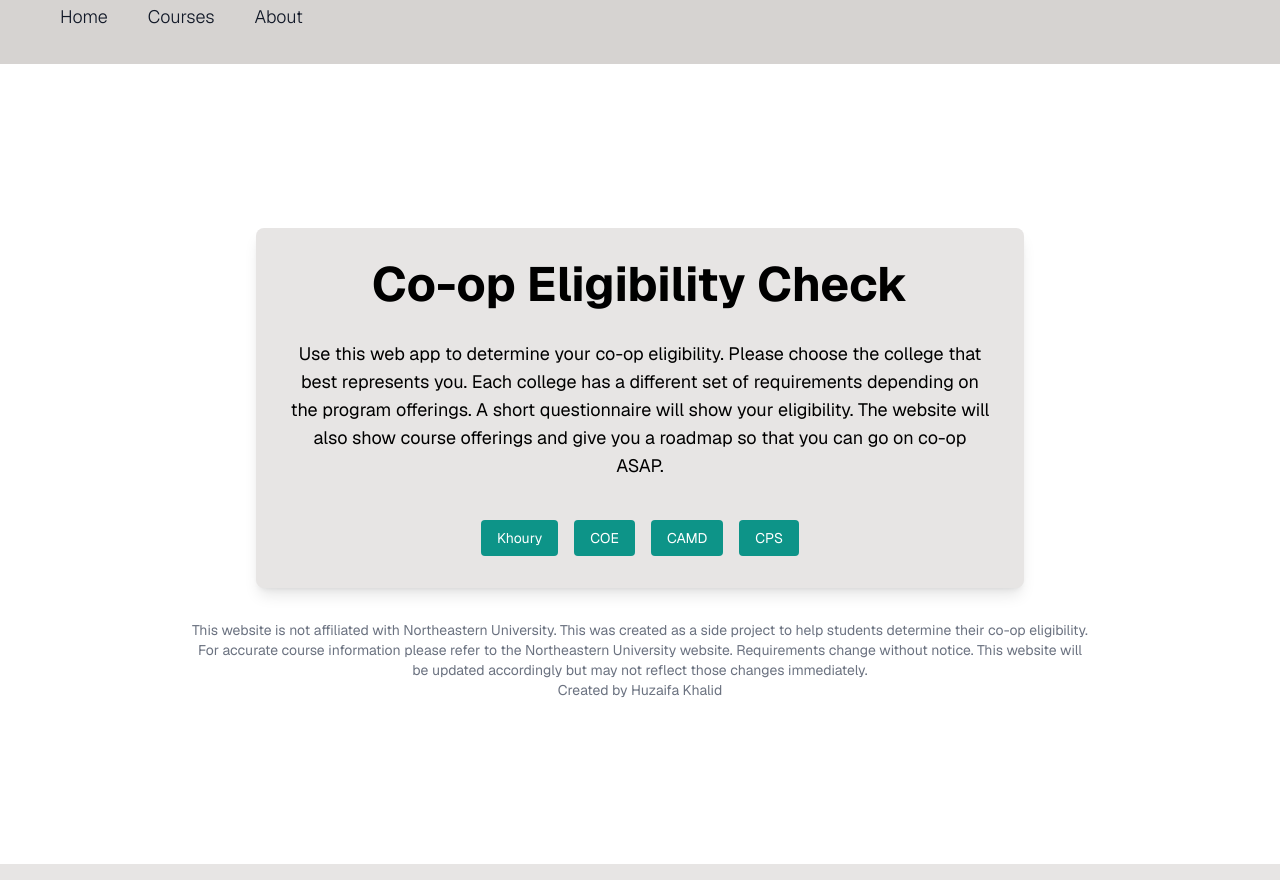
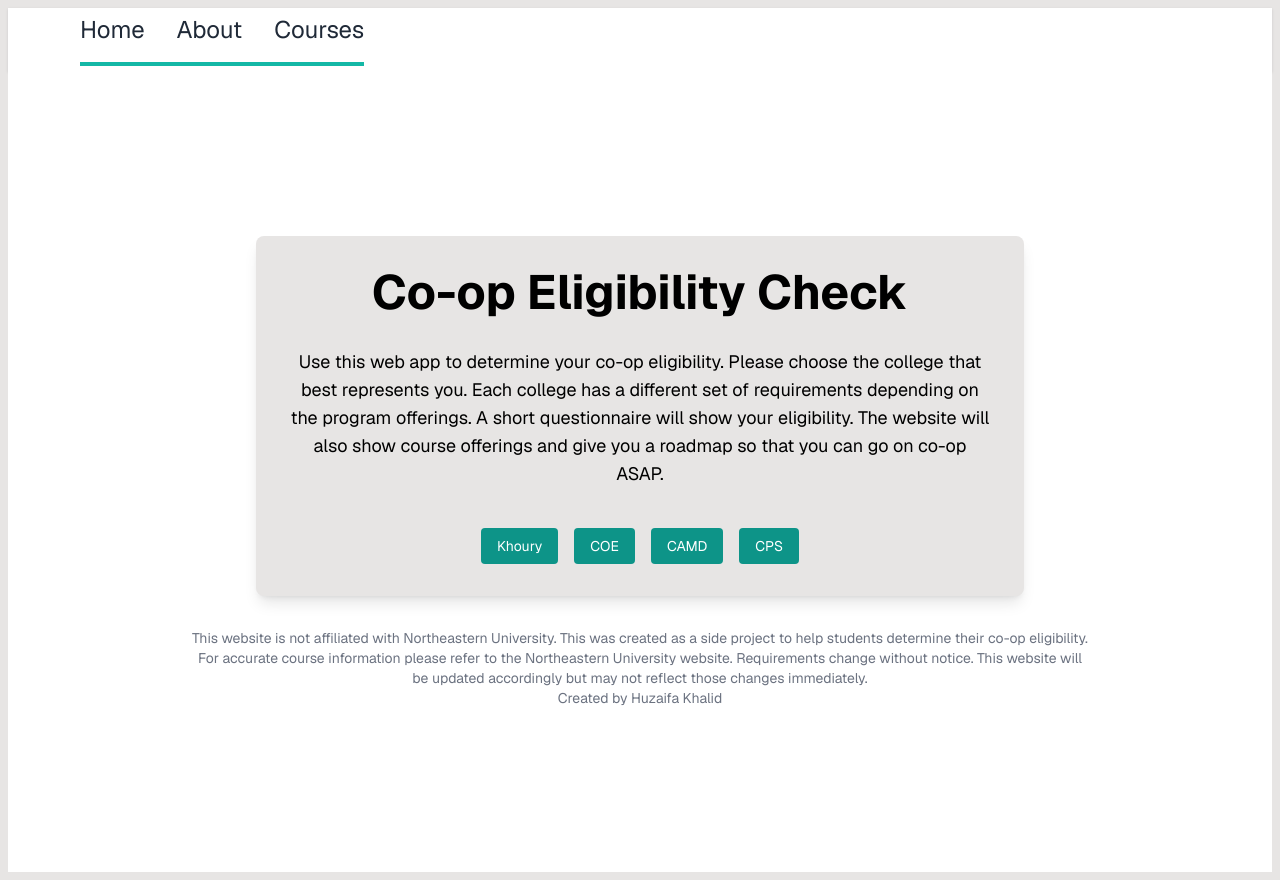
Before and after one commit to thisishuzaifa/canidocoop, a Next.js app: page / in a window 1280 px wide. Built offline with nearby package versions, Linux system fonts and the light colour scheme.

Commit message:
navigation component update

```diff
--- a/src/app/layout.tsx
+++ b/src/app/layout.tsx
@@ -17,7 +17,7 @@
 }) {
   return (
     <html lang="en" className={`${GeistSans.variable}`}>
-      <body className= "bg-stone-200 justify-center items-center overflow-auto">
+      <body className= "bg-stone-200 p-2 justify-center items-center max-width-7xl overflow-auto">
         <Navigation />
         {children}
         </body>
--- a/src/components/Navbar.tsx
+++ b/src/components/Navbar.tsx
@@ -1,79 +1,61 @@
 'use client';
+import { motion } from "framer-motion";
+import Link from "next/link";
 import { useState } from "react";
-import Link from "next/link";
-import { motion } from "framer-motion";
 
-const Navigation = () => {
+const Navbar = () => {
   const [isOpen, setIsOpen] = useState(false);
-
-  const navVariants = {
-    hidden: {
-      y: -50,
-      opacity: 0,
-    },
-    visible: {
-      y: 0,
-      opacity: 1,
-      transition: {
-        duration: 0.5,
-        ease: "easeInOut",
-      },
-    },
-  };
 
   const linkVariants = {
     hover: {
       scale: 1.1,
+      textShadow: "0px 0px 8px rgb(255,255,255)",
+      boxShadow: "0px 0px 8px rgb(255,255,255)",
       transition: {
+        yoyo: Infinity,
         duration: 0.3,
-        ease: "easeInOut",
       },
     },
   };
 
   return (
-    <motion.nav
-      className="bg-stone-300 shadow-lg "
-      variants={navVariants}
-      initial="hidden"
-      animate="visible"
-    >
+    <nav className="bg-white shadow">
       <div className="max-w-7xl mx-auto px-4 sm:px-6 lg:px-8">
-        <div className="flex justify-between h-16">
-          <div className="flex">
-            <div className="hidden sm:-my-px sm:ml-6 sm:flex sm:space-x-8">
+        <div className="flex items-center justify-between h-16">
+          <div className="flex items-center">
+            <div className="hidden md:block">
+              <div className="ml-10 flex items-baseline space-x-8 border-b-4 border-teal-500 pb-4">
                 <Link href="/">
                   <motion.a
-                  className="inline-flex items-center px-1 pt-1 text-lg font-light text-gray-900 hover:text-gray-700"
+                    className="text-gray-800 text-2xl hover:text-indigo-600 dark:hover:text-indigo-400"
                     variants={linkVariants}
                     whileHover="hover"
                   >
                     Home
                   </motion.a>
                 </Link>
+                <Link href="/about">
+                  <motion.a
+                    className="text-gray-800 text-2xl hover:text-indigo-600 dark:hover:text-indigo-400"
+                    variants={linkVariants}
+                    whileHover="hover"
+                  >
+                    About
+                  </motion.a>
+                </Link>
                 <Link href="/courses">
                   <motion.a
-                  className="inline-flex items-center px-1 pt-1 text-lg font-light text-gray-900  hover:text-gray-700"
+                    className="text-gray-800 text-2xl hover:text-indigo-600 dark:hover:text-indigo-400"
                     variants={linkVariants}
                     whileHover="hover"
                   >
                     Courses
                   </motion.a>
                 </Link>
-              <Link href="/about">
-                <motion.a
-                  className="inline-flex items-center px-1 pt-1 text-lg font-light text-gray-900  hover:text-gray-700"
-                  variants={linkVariants}
-                  whileHover="hover"
-                >
-                  About
-                </motion.a>
-              </Link>
-
               </div>
-
             </div>
-          <div className="-mr-2 flex items-center sm:hidden">
+          </div>
+          <div className="-mr-2 flex md:hidden">
             <button
               onClick={() => setIsOpen(!isOpen)}
               type="button"
@@ -81,6 +63,7 @@
               aria-label="Main menu"
               aria-expanded="false"
             >
+              {/* Icon when menu is closed. */}
               <svg
                 className={`${isOpen ? "hidden" : "block"} h-6 w-6`}
                 stroke="currentColor"
@@ -94,6 +77,7 @@
                   d="M4 6h16M4 12h16M4 18h16"
                 />
               </svg>
+              {/* Icon when menu is open. */}
               <svg
                 className={`${isOpen ? "block" : "hidden"} h-6 w-6`}
                 stroke="currentColor"
@@ -111,30 +95,41 @@
           </div>
         </div>
       </div>
-      <div className={`${isOpen ? "block" : "hidden"} sm:hidden`}>
-        <div className="px-2 pt-2 pb-3">
+      {/* Mobile menu, show/hide based on menu state. */}
+      <div className={`${isOpen ? "block" : "hidden"} md:hidden`}>
+        <div className="px-2 pt-2 pb-3 space-y-1 sm:px-3">
+          <Link href="/">
+            <motion.a
+              className="text-gray-800 hover:text-indigo-600 dark:hover:text-indigo-400 block px-3 py-2 rounded-md text-base font-medium"
+              variants={linkVariants}
+              whileHover="hover"
+            >
+              Home
+            </motion.a>
+          </Link>
+          <Link href="/about">
+            <motion.a
+              className="text-gray-800 hover:text-indigo-600 dark:hover:text-indigo-400 block px-3 py-2 rounded-md text-base font-medium"
+              variants={linkVariants}
+              whileHover="hover"
+            >
+              About
+            </motion.a>
+          </Link>
           <Link href="/courses">
             <motion.a
-              className="block px-3 py-2 rounded-md text-base font-light text-gray-900 hover:text-gray-700"
+              className="text-gray-800 hover:text-indigo-600 dark:hover:text-indigo-400 block px-3 py-2 rounded-md text-base font-medium"
               variants={linkVariants}
               whileHover="hover"
             >
               Courses
             </motion.a>
           </Link>
-          <Link href="/about">
-            <motion.a
-              className="block px-3 py-2 rounded-md text-base font-light text-gray-900 hover:text-gray-700"
-              variants={linkVariants}
-              whileHover="hover"
-            >
-              About
-            </motion.a>
-          </Link>
+          {/* More mobile navigation items here */}
         </div>
       </div>
-    </motion.nav>
+    </nav>
   );
 };
 
-export default Navigation;
+export default Navbar;
```
Lines whose indentation alone changed are shown as unchanged.
